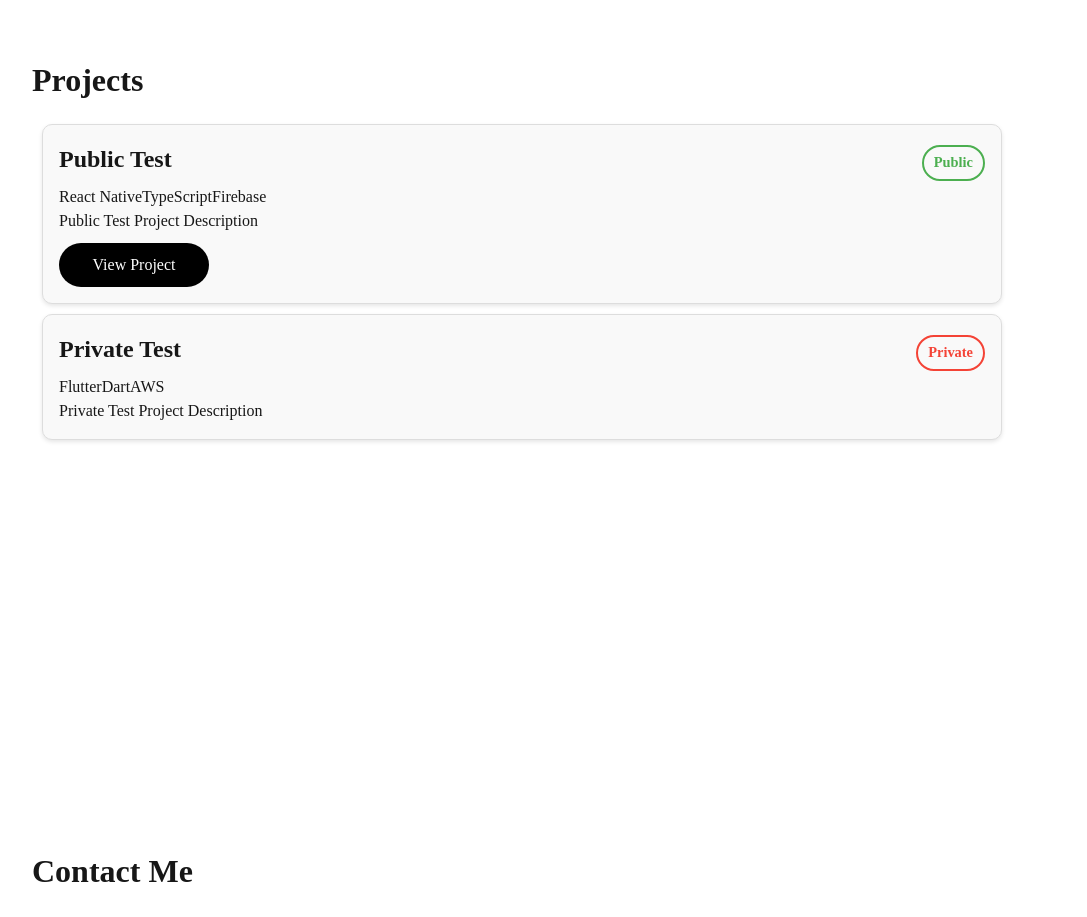
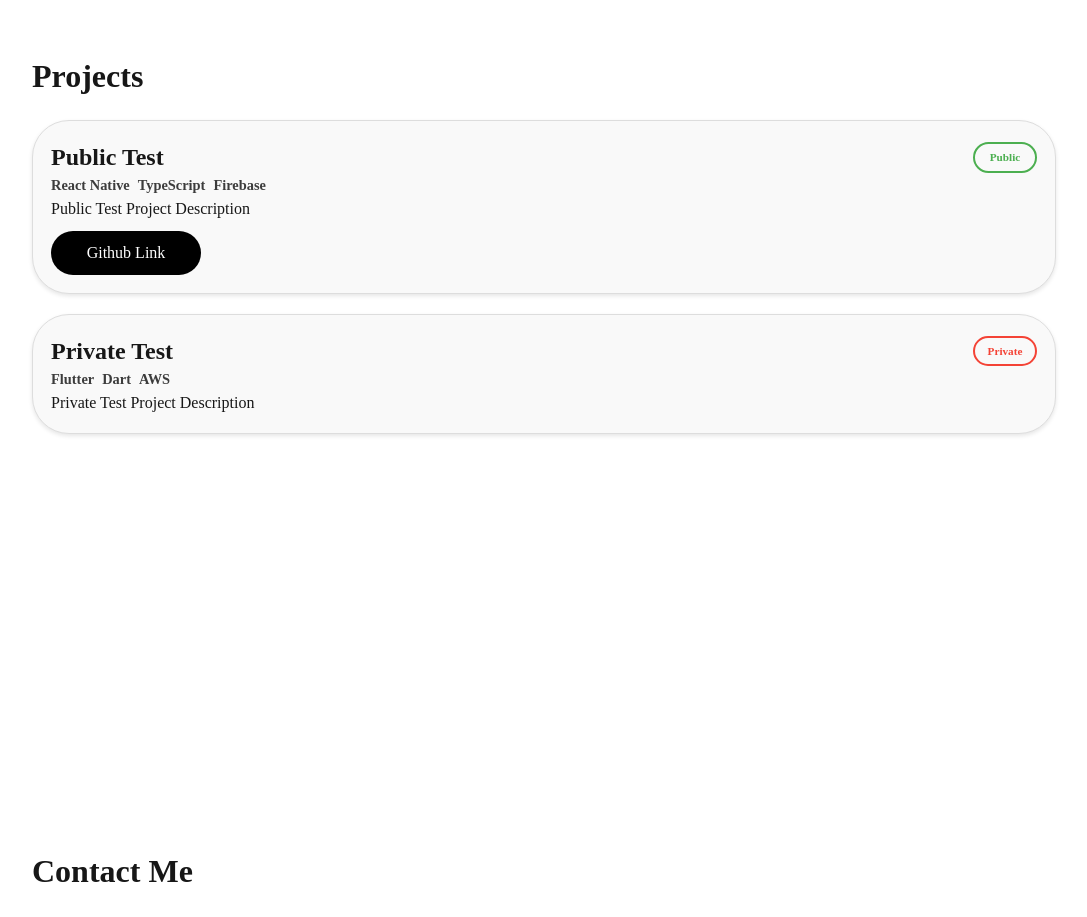
Before and after one commit to etfactory/page_factory_next, a Next.js app: page / in a window 1280 px wide. Shown: the part 1940-2857 px from the top of the page, without its empty margins (96-1183 px from the left). Built offline with nearby package versions, Linux system fonts and the light colour scheme; a web font is replaced by a local one.

Commit message:
포트폴리오 디자인 수정

```diff
--- a/app/components/project_panel.tsx
+++ b/app/components/project_panel.tsx
@@ -31,7 +31,7 @@ const ProjectPanel:React.FC<ProjectPanelProps> = ({ title, description, projectU
             </div>
             <p className="project-description">{description}</p>
             {projectUrl && (
-                <LinkButton text={linkname ? linkname : "View Project"} href={projectUrl} style={{ backgroundColor: "#000000", marginTop: "10px" }} />
+                <LinkButton text={linkname ? linkname : "Github Link"} href={projectUrl} style={{ backgroundColor: "#000000", marginTop: "10px" }} />
             )}
         </div>
     )
--- a/app/components/styles/project_panel.css
+++ b/app/components/styles/project_panel.css
@@ -1,10 +1,10 @@
 .project-box {
     background: #f9f9f9;
     border: 1px solid #ddd;
-    border-radius: 10px;
-    padding: 16px;
-    margin: 10px;
-    width: 75vw;
+    border-radius: 37px;
+    padding: 18px;
+    margin-bottom: 20px;
+    width: 100%;
     box-shadow: 0 2px 4px rgba(0, 0, 0, 0.1);
     transition: transform 0.2s;
 }
@@ -17,7 +17,6 @@
     font-family: paperozi;
     font-size: 1.5rem;
     font-weight: 800;
-    margin-bottom: 8px;
 }
 
 .public-badge,
@@ -26,12 +25,25 @@
   border-color: #4caf50; /* Public 뱃지 색상 */
   color: #4caf50;
   padding: 5px 10px;
+  width: 64px;
   border-radius: 50px;
-  font-size: 0.9rem;
-  font-weight: bold;
+  text-align: center;
+  font-family: paperozi;
+  font-size: 0.7rem;
+  font-weight: 600;
 }
 
 .private-badge {
   border-color: #f44336; /* Private 뱃지 색상 */
   color: #f44336;
 }
+
+.tech-stack {
+    font-family: paperozi;
+    font-size: 0.9rem;
+    font-weight: 600;
+    color: #3c3c3c;
+    display: flex;
+    flex-wrap: wrap;
+    gap: 8px;
+}
```
